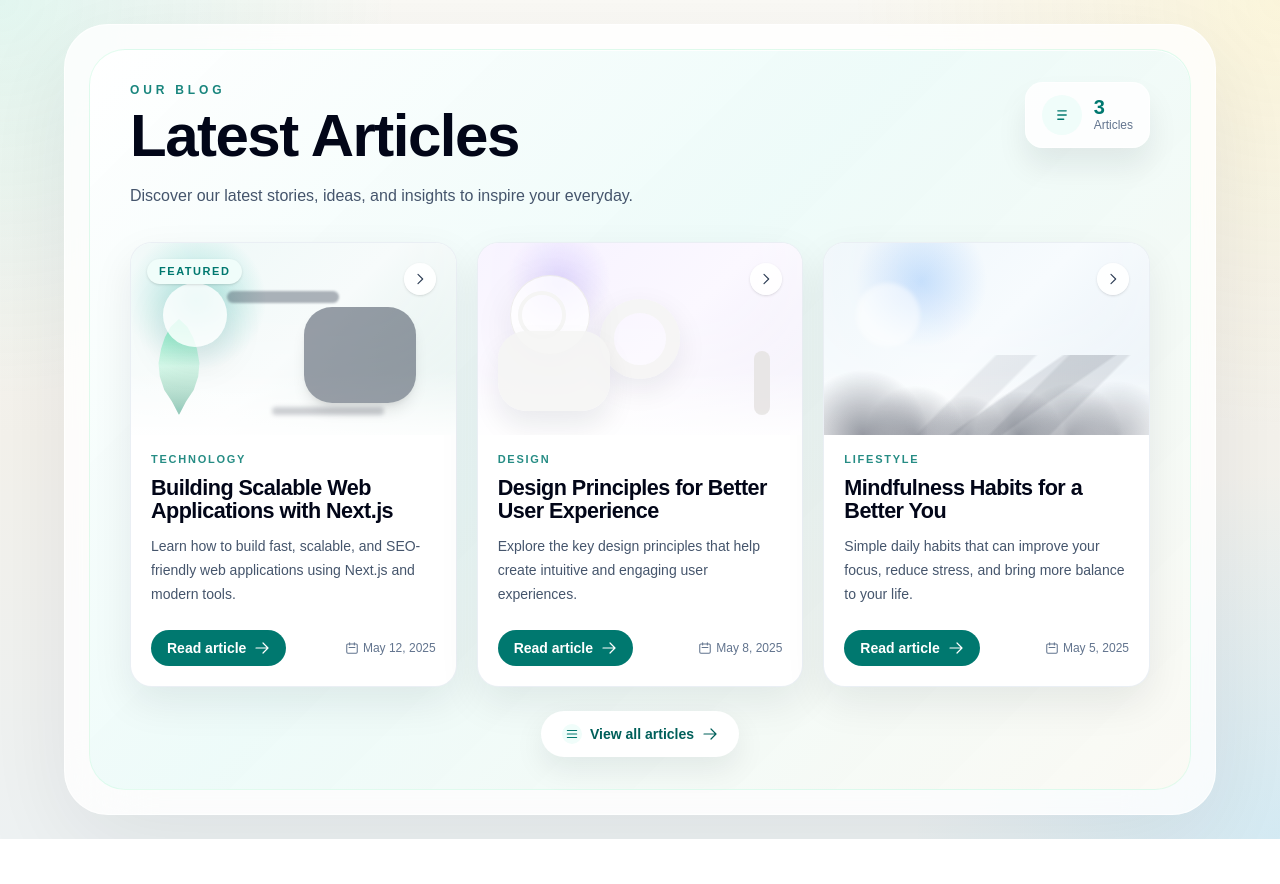
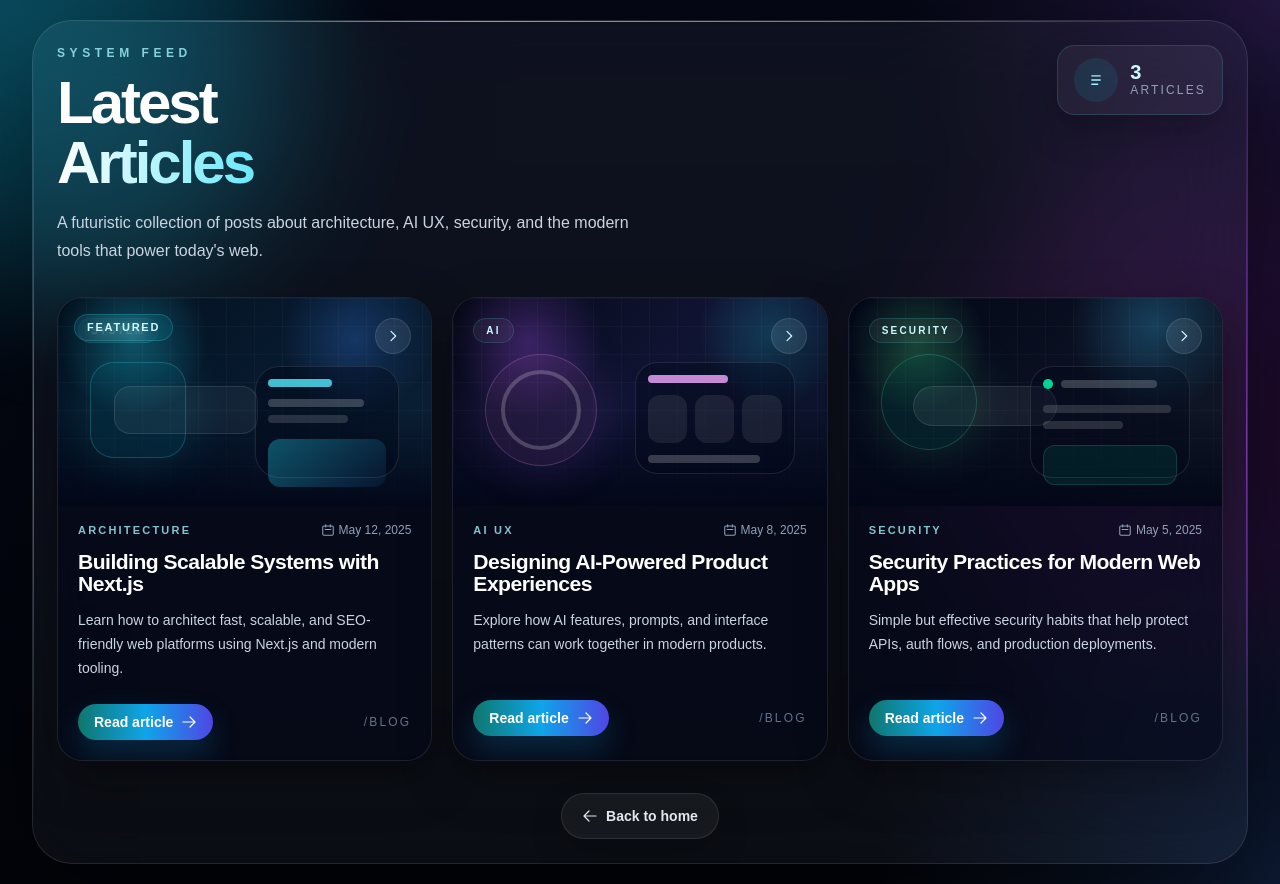
Before and after one commit to samart-ch/nextjs-blog, a Next.js app: page /blog in a window 1280 px wide. Before the commit the page ends 839 px from the top, so only its background shows below. Built offline with nearby package versions, Linux system fonts and the light colour scheme.

Commit message:
feat: update code

```diff
--- a/app/api/blogs/data.ts
+++ b/app/api/blogs/data.ts
@@ -10,27 +10,27 @@
 const blogs: Blog[] = [
   {
     id: 1,
-    title: "Building Scalable Web Applications with Next.js",
+    title: "Building Scalable Systems with Next.js",
     detail:
-      "Learn how to build fast, scalable, and SEO-friendly web applications using Next.js and modern tools.",
-    category: "Technology",
+      "Learn how to architect fast, scalable, and SEO-friendly web platforms using Next.js and modern tooling.",
+    category: "Architecture",
     date: "May 12, 2025",
     featured: true,
   },
   {
     id: 2,
-    title: "Design Principles for Better User Experience",
+    title: "Designing AI-Powered Product Experiences",
     detail:
-      "Explore the key design principles that help create intuitive and engaging user experiences.",
-    category: "Design",
+      "Explore how AI features, prompts, and interface patterns can work together in modern products.",
+    category: "AI UX",
     date: "May 8, 2025",
   },
   {
     id: 3,
-    title: "Mindfulness Habits for a Better You",
+    title: "Security Practices for Modern Web Apps",
     detail:
-      "Simple daily habits that can improve your focus, reduce stress, and bring more balance to your life.",
-    category: "Lifestyle",
+      "Simple but effective security habits that help protect APIs, auth flows, and production deployments.",
+    category: "Security",
     date: "May 5, 2025",
   },
 ];
--- a/app/blog/page.tsx
+++ b/app/blog/page.tsx
@@ -2,40 +2,25 @@
 import Link from "next/link";
 import { Blog, getBlogs } from "../api/blogs/data";
 
-function CardArtwork({ index }: { index: number }) {
-  const scenes = [
-    "bg-[radial-gradient(circle_at_20%_30%,rgba(20,184,166,0.35),transparent_24%),linear-gradient(135deg,#edf8f7_0%,#f7fbfb_52%,#d9ece8_100%)]",
-    "bg-[radial-gradient(circle_at_25%_20%,rgba(196,181,253,0.45),transparent_18%),linear-gradient(135deg,#f6f1ff_0%,#fbf8ff_55%,#efeaf9_100%)]",
-    "bg-[radial-gradient(circle_at_30%_20%,rgba(96,165,250,0.3),transparent_24%),linear-gradient(135deg,#eef6fb_0%,#f7fbfe_50%,#e4eef6_100%)]",
-  ];
-
-  const labels = [
-    <div
-      key="plant"
-      className="absolute bottom-5 left-4 h-24 w-16 rounded-full border border-emerald-200/50 bg-gradient-to-b from-emerald-300/70 via-emerald-200/40 to-emerald-700/40 shadow-[0_14px_30px_rgba(16,185,129,0.18)] [clip-path:polygon(50%_0,63%_8%,72%_19%,78%_31%,82%_46%,80%_60%,73%_74%,61%_86%,50%_100%,39%_86%,27%_74%,20%_60%,18%_46%,22%_31%,28%_19%,37%_8%)]"
-    />,
-    <div
-      key="vase"
-      className="absolute left-1/2 top-1/2 h-20 w-20 -translate-x-1/2 -translate-y-1/2 rounded-full border-[14px] border-stone-100/90 bg-transparent shadow-[0_10px_30px_rgba(15,23,42,0.08)]"
-    />,
-    <div
-      key="mountains"
-      className="absolute inset-x-0 bottom-0 h-20 bg-[linear-gradient(135deg,transparent_0%,transparent_42%,rgba(15,23,42,0.14)_43%,rgba(15,23,42,0.14)_52%,transparent_53%),linear-gradient(145deg,transparent_0%,transparent_54%,rgba(15,23,42,0.2)_55%,rgba(15,23,42,0.2)_66%,transparent_67%),linear-gradient(135deg,transparent_0%,transparent_60%,rgba(15,23,42,0.18)_61%,rgba(15,23,42,0.18)_75%,transparent_76%)] opacity-50"
-    />,
+function TechCardVisual({ index }: { index: number }) {
+  const palettes = [
+    "bg-[radial-gradient(circle_at_20%_20%,rgba(34,211,238,0.30),transparent_22%),radial-gradient(circle_at_80%_20%,rgba(59,130,246,0.28),transparent_22%),linear-gradient(135deg,#03111f_0%,#07192d_48%,#0b2136_100%)]",
+    "bg-[radial-gradient(circle_at_20%_20%,rgba(168,85,247,0.28),transparent_22%),radial-gradient(circle_at_85%_18%,rgba(34,211,238,0.22),transparent_20%),linear-gradient(135deg,#050816_0%,#101433_48%,#0a1227_100%)]",
+    "bg-[radial-gradient(circle_at_18%_22%,rgba(74,222,128,0.24),transparent_20%),radial-gradient(circle_at_82%_14%,rgba(56,189,248,0.28),transparent_24%),linear-gradient(135deg,#020617_0%,#0a1021_48%,#111827_100%)]",
   ];
 
   return (
     <div
-      className={`relative h-48 overflow-hidden ${scenes[index % scenes.length]} ${
-        index === 0
-          ? "shadow-[inset_0_-70px_90px_rgba(255,255,255,0.55)]"
-          : index === 1
-            ? "shadow-[inset_0_-70px_90px_rgba(255,255,255,0.55)]"
-            : "shadow-[inset_0_-70px_90px_rgba(255,255,255,0.42)]"
-      }`}
+      className={`relative h-52 overflow-hidden ${palettes[index % palettes.length]}`}
     >
-      <div className="absolute inset-x-0 bottom-0 h-1/3 bg-gradient-to-t from-white/85 to-transparent" />
-      <div className="absolute right-5 top-5 flex h-8 w-8 items-center justify-center rounded-full bg-white/95 text-slate-700 shadow-sm">
+      <div className="absolute inset-0 bg-[linear-gradient(rgba(255,255,255,0.08)_1px,transparent_1px),linear-gradient(90deg,rgba(255,255,255,0.08)_1px,transparent_1px)] bg-[size:28px_28px] opacity-35" />
+      <div className="absolute inset-x-0 bottom-0 h-24 bg-[linear-gradient(180deg,transparent,rgba(2,6,23,0.95))]" />
+
+      <div className="absolute left-5 top-5 rounded-full border border-cyan-300/15 bg-white/5 px-3 py-1 text-[10px] font-semibold uppercase tracking-[0.22em] text-cyan-100">
+        {index === 0 ? "system" : index === 1 ? "ai" : "security"}
+      </div>
+
+      <div className="absolute right-5 top-5 flex h-9 w-9 items-center justify-center rounded-full border border-white/10 bg-white/8 text-cyan-100 shadow-[0_12px_30px_rgba(0,0,0,0.25)]">
         <svg
           className="h-4 w-4"
           fill="none"
@@ -51,27 +36,49 @@
           />
         </svg>
       </div>
-      {labels[index % labels.length]}
+
       {index === 0 && (
         <>
-          <div className="absolute left-8 top-10 h-16 w-16 rounded-full bg-white/80 shadow-[0_12px_40px_rgba(15,23,42,0.1)]" />
-          <div className="absolute left-24 top-12 h-3 w-28 rounded-full bg-slate-800/35 blur-[1px]" />
-          <div className="absolute right-10 bottom-8 h-24 w-28 rounded-[28px] bg-slate-800/45 shadow-lg" />
-          <div className="absolute right-[4.5rem] bottom-5 h-2 w-28 rounded-full bg-slate-900/20 blur-[2px]" />
+          <div className="absolute left-8 top-16 h-24 w-24 rounded-3xl border border-cyan-300/20 bg-cyan-400/10 shadow-[0_0_50px_rgba(34,211,238,0.16)]" />
+          <div className="absolute left-14 top-22 h-12 w-36 rounded-2xl border border-white/10 bg-white/5" />
+          <div className="absolute bottom-7 right-8 h-28 w-36 rounded-[1.5rem] border border-white/10 bg-slate-950/40 p-3">
+            <div className="h-2 w-16 rounded-full bg-cyan-300/80" />
+            <div className="mt-3 h-2 w-24 rounded-full bg-white/20" />
+            <div className="mt-2 h-2 w-20 rounded-full bg-white/14" />
+            <div className="mt-4 h-12 rounded-xl bg-[linear-gradient(135deg,rgba(34,211,238,0.35),rgba(59,130,246,0.08))]" />
+          </div>
         </>
       )}
+
       {index === 1 && (
         <>
-          <div className="absolute left-8 top-8 h-20 w-20 rounded-full border border-stone-200/70 bg-white/75 shadow-[0_12px_40px_rgba(15,23,42,0.08)]" />
-          <div className="absolute left-10 top-12 h-12 w-12 rounded-full border-4 border-stone-100 bg-transparent" />
-          <div className="absolute left-5 bottom-6 h-20 w-28 rounded-[28px] bg-stone-100/90 shadow-[0_16px_28px_rgba(15,23,42,0.08)]" />
-          <div className="absolute right-8 bottom-5 h-16 w-4 rounded-full bg-stone-200/90" />
+          <div className="absolute left-8 top-14 h-28 w-28 rounded-full border border-fuchsia-300/20 bg-fuchsia-400/10 shadow-[0_0_50px_rgba(168,85,247,0.18)]" />
+          <div className="absolute left-12 top-18 h-20 w-20 rounded-full border-4 border-white/20 bg-transparent" />
+          <div className="absolute bottom-8 right-8 h-28 w-40 rounded-[1.4rem] border border-white/10 bg-slate-950/35 p-3">
+            <div className="h-2 w-20 rounded-full bg-fuchsia-300/80" />
+            <div className="mt-3 grid grid-cols-3 gap-2">
+              <div className="h-12 rounded-xl bg-white/8" />
+              <div className="h-12 rounded-xl bg-white/8" />
+              <div className="h-12 rounded-xl bg-white/8" />
+            </div>
+            <div className="mt-3 h-2 w-28 rounded-full bg-white/20" />
+          </div>
         </>
       )}
+
       {index === 2 && (
         <>
-          <div className="absolute inset-x-0 bottom-0 h-20 bg-[radial-gradient(circle_at_12%_100%,rgba(15,23,42,0.62),transparent_22%),radial-gradient(circle_at_28%_100%,rgba(15,23,42,0.52),transparent_20%),radial-gradient(circle_at_44%_100%,rgba(15,23,42,0.42),transparent_20%),radial-gradient(circle_at_60%_100%,rgba(15,23,42,0.54),transparent_21%),radial-gradient(circle_at_76%_100%,rgba(15,23,42,0.48),transparent_20%),radial-gradient(circle_at_90%_100%,rgba(15,23,42,0.4),transparent_18%)] opacity-70" />
-          <div className="absolute left-8 top-10 h-16 w-16 rounded-full bg-white/50 blur-[2px]" />
+          <div className="absolute left-8 top-14 h-24 w-24 rounded-full border border-emerald-300/20 bg-emerald-400/10 shadow-[0_0_50px_rgba(74,222,128,0.18)]" />
+          <div className="absolute left-16 top-22 h-10 w-36 rounded-full border border-white/10 bg-white/6" />
+          <div className="absolute bottom-7 right-8 h-28 w-40 rounded-[1.4rem] border border-white/10 bg-slate-950/35 p-3">
+            <div className="flex items-center gap-2">
+              <span className="h-2.5 w-2.5 rounded-full bg-emerald-400" />
+              <div className="h-2 w-24 rounded-full bg-white/20" />
+            </div>
+            <div className="mt-4 h-2 w-32 rounded-full bg-white/14" />
+            <div className="mt-2 h-2 w-20 rounded-full bg-white/14" />
+            <div className="mt-4 h-10 rounded-xl border border-emerald-300/15 bg-emerald-400/10" />
+          </div>
         </>
       )}
     </div>
@@ -82,38 +89,50 @@
   const blogs = await getBlogs();
 
   return (
-    <main className="relative min-h-screen overflow-hidden px-4 py-6 text-slate-950 sm:px-6 lg:px-8">
+    <main className="relative min-h-screen overflow-hidden px-4 py-5 text-white sm:px-6 lg:px-8">
       <div
         aria-hidden="true"
-        className="absolute inset-0 -z-20 bg-[linear-gradient(180deg,#fbfaf6_0%,#f4f2ec_52%,#eef2f3_100%)]"
+        className="absolute inset-0 -z-30 bg-[radial-gradient(circle_at_top_left,rgba(34,211,238,0.22),transparent_24%),radial-gradient(circle_at_top_right,rgba(168,85,247,0.18),transparent_24%),radial-gradient(circle_at_bottom_right,rgba(59,130,246,0.18),transparent_26%),linear-gradient(180deg,#050816_0%,#030712_55%,#02040a_100%)]"
       />
       <div
         aria-hidden="true"
-        className="absolute inset-0 -z-20 bg-[radial-gradient(circle_at_top_left,rgba(45,212,191,0.12),transparent_26%),radial-gradient(circle_at_top_right,rgba(250,204,21,0.12),transparent_28%),radial-gradient(circle_at_bottom_right,rgba(56,189,248,0.14),transparent_24%)]"
+        className="absolute inset-0 -z-20 bg-[linear-gradient(rgba(148,163,184,0.12)_1px,transparent_1px),linear-gradient(90deg,rgba(148,163,184,0.12)_1px,transparent_1px)] bg-[size:72px_72px] [mask-image:radial-gradient(ellipse_at_center,black,transparent_70%)] opacity-30"
       />
       <div
         aria-hidden="true"
-        className="absolute inset-0 -z-10 bg-[linear-gradient(rgba(255,255,255,0.42)_1px,transparent_1px),linear-gradient(90deg,rgba(255,255,255,0.42)_1px,transparent_1px)] bg-[size:72px_72px] [mask-image:radial-gradient(ellipse_at_center,black,transparent_72%)] opacity-25"
+        className="absolute left-[-6rem] top-[-6rem] -z-10 h-96 w-96 rounded-full bg-cyan-400/18 blur-3xl"
+      />
+      <div
+        aria-hidden="true"
+        className="absolute right-[-8rem] top-[12rem] -z-10 h-[30rem] w-[30rem] rounded-full bg-fuchsia-500/12 blur-3xl"
       />
 
-      <div className="mx-auto w-full max-w-6xl rounded-[2.75rem] border border-white/70 bg-white/78 px-4 py-4 shadow-[0_30px_100px_rgba(15,23,42,0.08)] backdrop-blur-2xl sm:px-6 sm:py-6">
-        <div className="rounded-[2.25rem] border border-emerald-100/60 bg-[linear-gradient(135deg,rgba(255,255,255,0.95)_0%,rgba(237,251,249,0.96)_45%,rgba(250,249,243,0.92)_100%)] px-5 py-5 shadow-[inset_0_1px_0_rgba(255,255,255,0.9)] sm:px-8 sm:py-8 lg:px-10">
-          <div className="flex flex-col gap-8 lg:flex-row lg:items-end lg:justify-between">
+      <div className="mx-auto w-full max-w-7xl">
+        <div className="relative overflow-hidden rounded-[2.5rem] border border-white/10 bg-white/[0.04] px-5 py-5 shadow-[0_30px_120px_rgba(0,0,0,0.55)] backdrop-blur-2xl sm:px-6 sm:py-6">
+          <div className="absolute inset-x-10 top-0 h-px bg-[linear-gradient(90deg,transparent,rgba(34,211,238,0.95),rgba(168,85,247,0.95),transparent)]" />
+          <div className="absolute inset-y-10 left-0 w-px bg-[linear-gradient(180deg,transparent,rgba(34,211,238,0.6),transparent)]" />
+          <div className="absolute inset-y-10 right-0 w-px bg-[linear-gradient(180deg,transparent,rgba(168,85,247,0.6),transparent)]" />
+
+          <div className="flex flex-col gap-8">
+            <div className="flex flex-col justify-between gap-4 md:flex-row md:items-start">
               <div className="max-w-2xl">
-              <p className="text-xs font-semibold uppercase tracking-[0.32em] text-teal-700/90">
-                Our Blog
+                <p className="text-xs font-semibold uppercase tracking-[0.38em] text-cyan-200/80">
+                  System feed
                 </p>
-              <h1 className="mt-2 text-4xl font-semibold tracking-tight text-slate-950 sm:text-5xl lg:text-6xl">
-                Latest Articles
+                <h1 className="mt-3 text-4xl font-semibold tracking-[-0.05em] text-white sm:text-5xl lg:text-6xl">
+                  Latest
+                  <span className="block bg-[linear-gradient(90deg,#ffffff_0%,#67e8f9_35%,#c084fc_72%,#ffffff_100%)] bg-clip-text text-transparent">
+                    Articles
+                  </span>
                 </h1>
-              <p className="mt-4 max-w-xl text-sm leading-7 text-slate-600 sm:text-base">
-                Discover our latest stories, ideas, and insights to inspire your
-                everyday.
+                <p className="mt-4 max-w-xl text-sm leading-7 text-slate-300 sm:text-base">
+                  A futuristic collection of posts about architecture, AI UX,
+                  security, and the modern tools that power today&apos;s web.
                 </p>
               </div>
 
-            <div className="flex items-center gap-3 self-start rounded-[1.1rem] border border-white/70 bg-white/85 px-4 py-3 shadow-[0_18px_30px_rgba(15,23,42,0.08)]">
-              <div className="flex h-10 w-10 items-center justify-center rounded-full bg-teal-50 text-teal-700">
+              <div className="flex items-center gap-3 self-start rounded-[1.1rem] border border-cyan-300/15 bg-white/[0.05] px-4 py-3 shadow-[0_16px_36px_rgba(0,0,0,0.25)]">
+                <div className="flex h-11 w-11 items-center justify-center rounded-full bg-cyan-400/10 text-cyan-200">
                   <svg
                     className="h-5 w-5"
                     fill="none"
@@ -130,65 +149,38 @@
                   </svg>
                 </div>
                 <div>
-                <div className="text-xl font-semibold leading-none text-teal-700">
+                  <div className="text-xl font-semibold leading-none text-cyan-100">
                     {blogs.length}
                   </div>
-                <div className="text-xs text-slate-500">Articles</div>
+                  <div className="text-xs uppercase tracking-[0.18em] text-slate-400">
+                    Articles
+                  </div>
                 </div>
               </div>
             </div>
 
-          <div className="mt-8 grid grid-cols-1 gap-5 lg:grid-cols-3">
+            <div className="grid grid-cols-1 gap-5 lg:grid-cols-3">
               {blogs.map((blog: Blog, index) => (
-              <a
+                <Link
                   key={blog.id}
-                className={`group overflow-hidden rounded-[1.35rem] border border-slate-200/70 bg-white shadow-[0_16px_40px_rgba(15,23,42,0.08)] transition duration-200 hover:-translate-y-1 hover:shadow-[0_24px_60px_rgba(15,23,42,0.12)] ${
-                  index === 0 ? "lg:col-span-1" : ""
-                }`}
                   href={`/blog/${blog.id}`}
+                  className="group overflow-hidden rounded-[1.6rem] border border-white/10 bg-slate-950/55 shadow-[0_18px_50px_rgba(0,0,0,0.35)] transition duration-200 hover:-translate-y-1 hover:border-cyan-300/20 hover:shadow-[0_24px_60px_rgba(0,0,0,0.45)]"
                 >
                   <div className="relative">
                     {blog.featured && (
-                    <div className="absolute left-4 top-4 z-10 rounded-full bg-teal-50 px-3 py-1 text-[11px] font-semibold uppercase tracking-[0.14em] text-teal-700 shadow-sm">
+                      <div className="absolute left-4 top-4 z-10 rounded-full border border-cyan-300/20 bg-cyan-400/10 px-3 py-1 text-[11px] font-semibold uppercase tracking-[0.16em] text-cyan-100 backdrop-blur">
                         Featured
                       </div>
                     )}
-                  <CardArtwork index={index} />
+                    <TechCardVisual index={index} />
                   </div>
 
-                <div className="flex min-h-[240px] flex-col px-5 pb-5 pt-4">
-                  <div className="text-[11px] font-semibold uppercase tracking-[0.16em] text-teal-700/85">
+                  <div className="flex min-h-[250px] flex-col px-5 pb-5 pt-4">
+                    <div className="flex items-center justify-between gap-3">
+                      <span className="text-[11px] font-semibold uppercase tracking-[0.2em] text-cyan-200/80">
                         {blog.category}
-                  </div>
-
-                  <h2 className="mt-2 text-[1.35rem] font-semibold leading-[1.08] tracking-tight text-slate-950">
-                    {blog.title}
-                  </h2>
-
-                  <p className="mt-3 text-sm leading-6 text-slate-600">
-                    {blog.detail}
-                  </p>
-
-                  <div className="mt-auto flex items-center justify-between gap-3 pt-6">
-                    <span className="inline-flex items-center gap-2 rounded-full bg-teal-700 px-4 py-2 text-sm font-semibold text-white transition group-hover:bg-teal-800">
-                      Read article
-                      <svg
-                        className="h-4 w-4 transition group-hover:translate-x-0.5"
-                        fill="none"
-                        viewBox="0 0 24 24"
-                        stroke="currentColor"
-                        aria-hidden="true"
-                      >
-                        <path
-                          strokeLinecap="round"
-                          strokeLinejoin="round"
-                          strokeWidth={1.8}
-                          d="M13.5 4.5 21 12m0 0-7.5 7.5M21 12H3"
-                        />
-                      </svg>
                       </span>
-
-                    <span className="flex items-center gap-1 text-xs text-slate-500">
+                      <span className="flex items-center gap-1 text-xs text-slate-400">
                         <svg
                           className="h-3.5 w-3.5"
                           fill="none"
@@ -206,33 +198,18 @@
                         {blog.date}
                       </span>
                     </div>
-                </div>
-              </a>
-            ))}
-          </div>
 
-          <div className="mt-6 flex justify-center">
-            <Link
-              href="/blog"
-              className="inline-flex items-center gap-2 rounded-full border border-white/80 bg-white px-5 py-3 text-sm font-semibold text-teal-800 shadow-[0_12px_30px_rgba(15,23,42,0.08)] transition hover:-translate-y-0.5 hover:shadow-[0_18px_38px_rgba(15,23,42,0.12)]"
-            >
-              <span className="grid h-5 w-5 place-items-center rounded-full bg-teal-50 text-teal-700">
-                <svg
-                  className="h-3.5 w-3.5"
-                  fill="none"
-                  viewBox="0 0 24 24"
-                  stroke="currentColor"
-                  aria-hidden="true"
-                >
-                  <path
-                    strokeLinecap="round"
-                    strokeLinejoin="round"
-                    strokeWidth={1.8}
-                    d="M4 6h16M4 12h16M4 18h16"
-                  />
-                </svg>
-              </span>
-              View all articles
+                    <h2 className="mt-3 text-[1.32rem] font-semibold leading-[1.08] tracking-tight text-white">
+                      {blog.title}
+                    </h2>
+
+                    <p className="mt-3 text-sm leading-6 text-slate-300">
+                      {blog.detail}
+                    </p>
+
+                    <div className="mt-auto flex items-center justify-between gap-3 pt-6">
+                      <span className="inline-flex items-center gap-2 rounded-full bg-[linear-gradient(90deg,#0f766e_0%,#0ea5e9_50%,#4f46e5_100%)] px-4 py-2 text-sm font-semibold text-white shadow-[0_14px_30px_rgba(14,165,233,0.22)] transition group-hover:translate-x-0.5">
+                        Read article
                         <svg
                           className="h-4 w-4"
                           fill="none"
@@ -247,7 +224,39 @@
                             d="M13.5 4.5 21 12m0 0-7.5 7.5M21 12H3"
                           />
                         </svg>
+                      </span>
+
+                      <span className="text-xs uppercase tracking-[0.18em] text-slate-500 transition group-hover:text-slate-300">
+                        /blog
+                      </span>
+                    </div>
+                  </div>
                 </Link>
+              ))}
+            </div>
+
+            <div className="flex justify-center">
+              <Link
+                href="/"
+                className="inline-flex items-center gap-2 rounded-full border border-white/10 bg-white/[0.05] px-5 py-3 text-sm font-semibold text-slate-200 shadow-[0_14px_32px_rgba(0,0,0,0.22)] transition hover:-translate-y-0.5 hover:border-cyan-300/20 hover:text-white"
+              >
+                <svg
+                  className="h-4 w-4"
+                  fill="none"
+                  viewBox="0 0 24 24"
+                  stroke="currentColor"
+                  aria-hidden="true"
+                >
+                  <path
+                    strokeLinecap="round"
+                    strokeLinejoin="round"
+                    strokeWidth={1.8}
+                    d="M10.5 19.5 3 12m0 0 7.5-7.5M3 12h18"
+                  />
+                </svg>
+                Back to home
+              </Link>
+            </div>
           </div>
         </div>
       </div>
```
Lines whose indentation alone changed are shown as unchanged.
